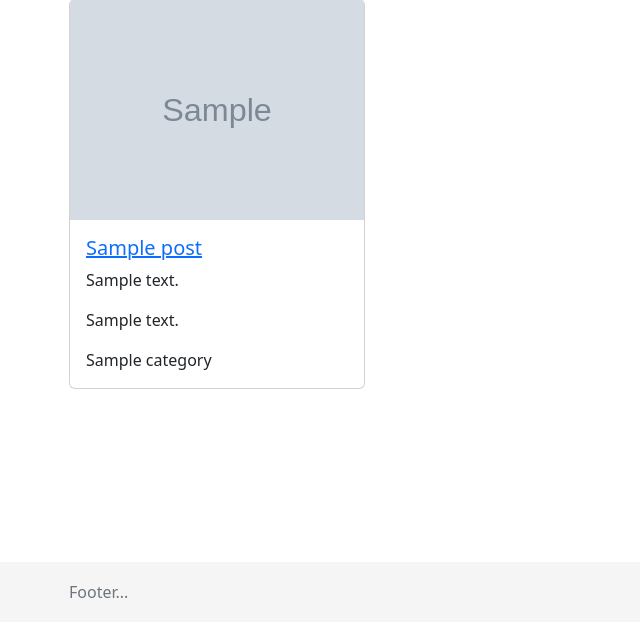
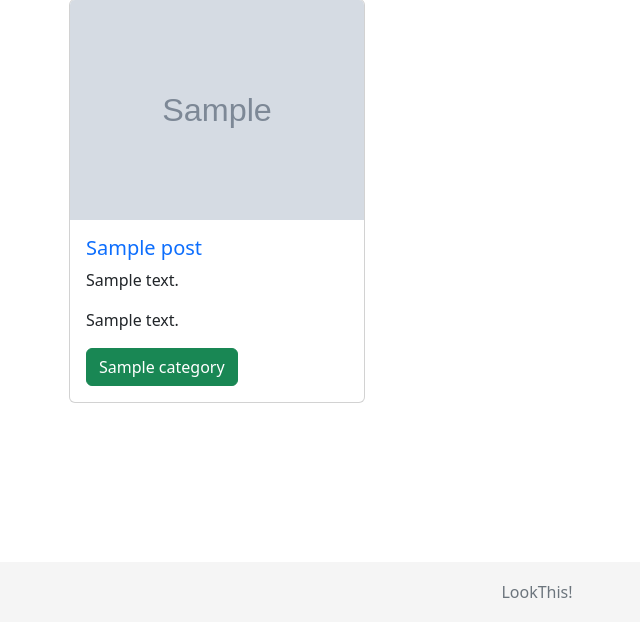
Before and after one commit to dev-satoshi/supporters-hackathon_2023_vol12, a Django app: page / in a window 1280 px wide. Shown: the part 178-800 px from the top of the page, without its empty margins (103-743 px from the left). Run offline with Django 4.2, Linux system fonts and the light colour scheme; tables that the repository leaves empty hold one stand-in row (values such as "Sample post"); grey boxes marked "Sample" are stand-in pictures.

Commit message:
fix: デザインの修正

```diff
--- a/static/css/base.css
+++ b/static/css/base.css
@@ -36,6 +36,10 @@ body {
   margin-bottom: 40px;
 }
 
+h5 a {
+  text-decoration: none;
+}
+
 .col-md-4 {
   margin-bottom: 30px;
 }
--- a/templates/_base.html
+++ b/templates/_base.html
@@ -61,7 +61,7 @@
 
   <footer class="footer">
     <div class="container">
-      <span class="text-muted">Footer...</span>
+      <span class="text-muted text-center d-block">LookThis!</span>
     </div>
   </footer>
 
--- a/templates/pages/home.html
+++ b/templates/pages/home.html
@@ -17,7 +17,8 @@
           <h5 class="card-title"><a href="{% url 'detail-post' pk=post.id %}">{{ post.location_name }}</a></h5>
           <p class="card-text">{{ post.address }}</p>
           <p class="card-text">{{ post.post_content }}</p>
-          <p class="card-text">{{ post.category }}</p>
+          <button type="button" class="btn btn-success">{{ post.category }}</button>
+          <!-- <p class="card-text">{{ post.category }}</p> -->
         </div>
       </div>
     </div>
```
